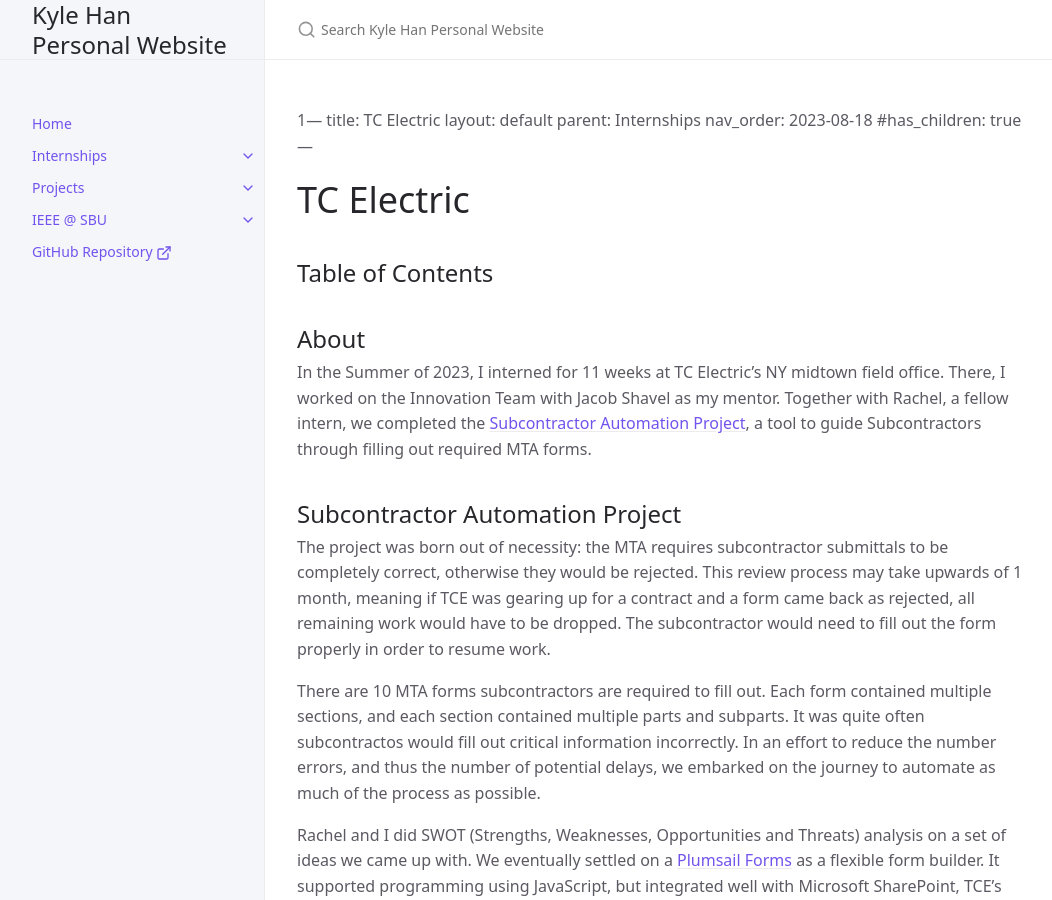
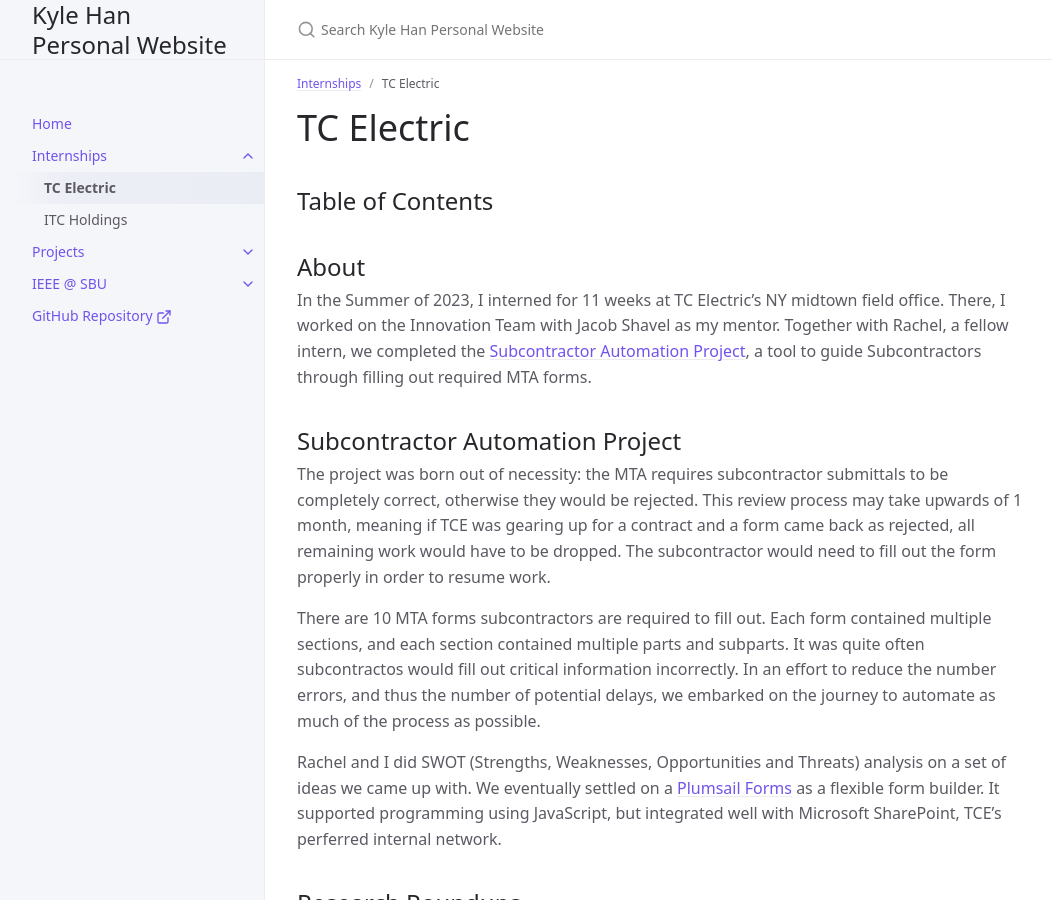
Before and after one commit to Kyleh2420/kyleh2420.github.io, a Jekyll site: the page built from docs/internships/tcElectric.md, in a window 1280 px wide and 900 px high. Shown: the whole window, without its empty margins (107-1159 px from the left). Built offline with Jekyll 4.4.1, drawn with Linux system fonts in a browser that asks for light colours; our own code applies the rules of GitHub Pages for plain Markdown files; part of the change alters nothing that is shown.

Commit message:
update typo

```diff
--- a/_config.yml
+++ b/_config.yml
@@ -1,7 +1,7 @@
 title: Kyle Han Personal Website
 baseurl: ""
 url: "https://kyleh2420.github.io"
-description: Kyle Han Personal Website
+description: Kyle Han
 
 # Build settings
 search_enabled: true
--- a/docs/internships/tcElectric.md
+++ b/docs/internships/tcElectric.md
@@ -1,4 +1,4 @@
-1---
+---
 title: TC Electric
 layout: default
 parent: Internships
```
